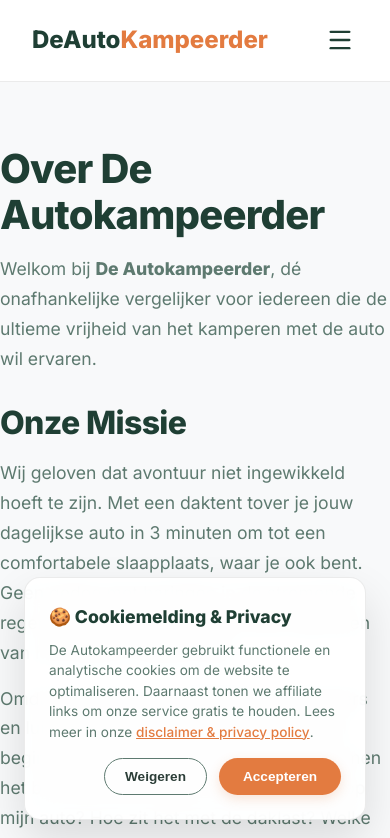
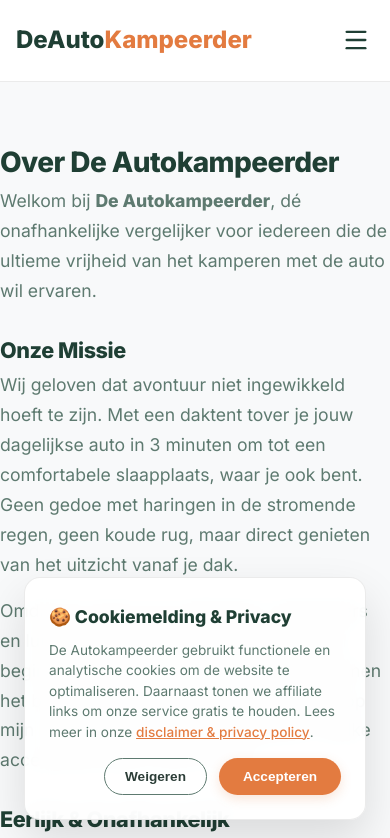
Before and after one commit to Autokampeerder/deautokampeerder, a Next.js app: page /over-ons in a window 390 px wide. Shown: the top 838 px of the page. Built offline with nearby package versions, Linux system fonts and the light colour scheme.

Commit message:
style: fix mobile padding, typography scaling, and card margins

```diff
--- a/src/app/globals.css
+++ b/src/app/globals.css
@@ -160,15 +160,53 @@
   .nav-links.active {
     display: flex;
   }
+  .container {
+    padding-left: 20px;
+    padding-right: 20px;
+  }
+  .section {
+    padding: var(--spacing-xl) 0;
+  }
+  .hero-content {
+    padding: var(--spacing-xl) 0;
+  }
+  .hero-content h1 {
+    font-size: 2rem;
+  }
   .usp-grid { grid-template-columns: repeat(2, 1fr); }
   .feature-block { flex-direction: column; }
   .steps-grid { grid-template-columns: 1fr; }
   .gallery-grid { grid-template-columns: repeat(2, 1fr); }
-  .grid-cols-4, .grid-cols-5 { grid-template-columns: repeat(auto-fit, minmax(240px, 1fr)); }
-  .hero-content { padding: var(--spacing-xl) 0; }
+  .grid-cols-4, .grid-cols-5 { grid-template-columns: repeat(auto-fit, minmax(220px, 1fr)); gap: var(--spacing-md); }
 }
 
 @media (max-width: 600px) {
+  h1 { font-size: 1.75rem; margin-bottom: var(--spacing-sm); }
+  h2 { font-size: 1.35rem; margin-bottom: var(--spacing-sm); }
+  h3 { font-size: 1.15rem; }
+  .container {
+    padding-left: 16px;
+    padding-right: 16px;
+  }
+  .section {
+    padding: var(--spacing-lg) 0;
+  }
+  .hero-full {
+    min-height: 50vh !important;
+  }
+  .hero-content {
+    padding: var(--spacing-lg) 0;
+  }
+  .hero-content h1 {
+    font-size: 1.6rem;
+  }
+  .hero-content p {
+    font-size: 0.95rem;
+  }
+  .seo-content {
+    padding: var(--spacing-md) !important;
+    border-radius: 16px !important;
+  }
   .usp-grid { grid-template-columns: 1fr; }
-  .grid-cols-2, .grid-cols-3, .grid-cols-4, .grid-cols-5 { grid-template-columns: 1fr; }
+  .grid-cols-2, .grid-cols-3, .grid-cols-4, .grid-cols-5 { grid-template-columns: 1fr; gap: var(--spacing-md); }
 }
```
